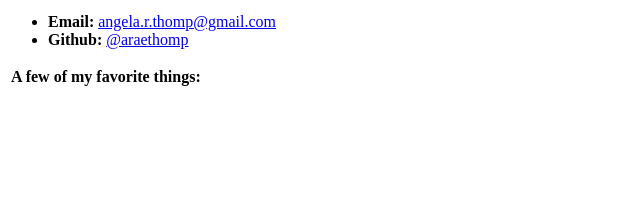
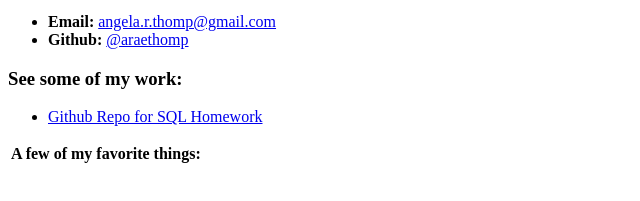
Before and after one commit to araethomp/araethomp.github.io, a plain HTML site: page index.html in a window 1280 px wide. Shown: the part 547-748 px from the top of the page, without its empty margins (0-640 px from the left). Drawn offline with Linux system fonts and the light colour scheme.

Commit message:
Added repo link

```diff
--- a/index.html
+++ b/index.html
@@ -26,4 +26,13 @@
 
             <th></th>
         </tr>
+    <h3>See some of my work:</h3>
+    <ul>
+        <li>
+            <a href="https://github.com/araethomp/sql-challenge">Github Repo for SQL Homework</a>
+        </li>
+
+
+    </ul>
+    </body>
 </html>
```
